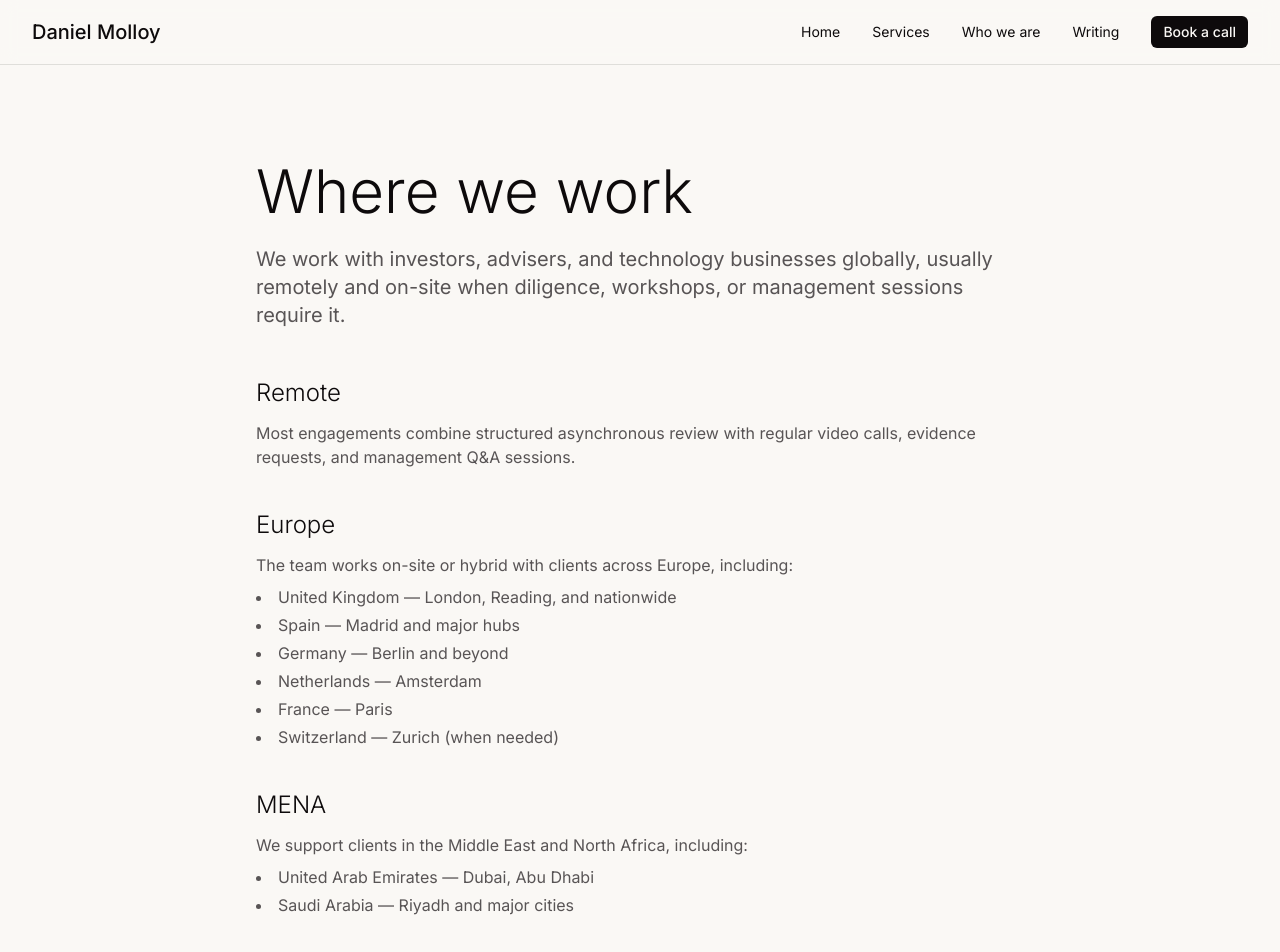
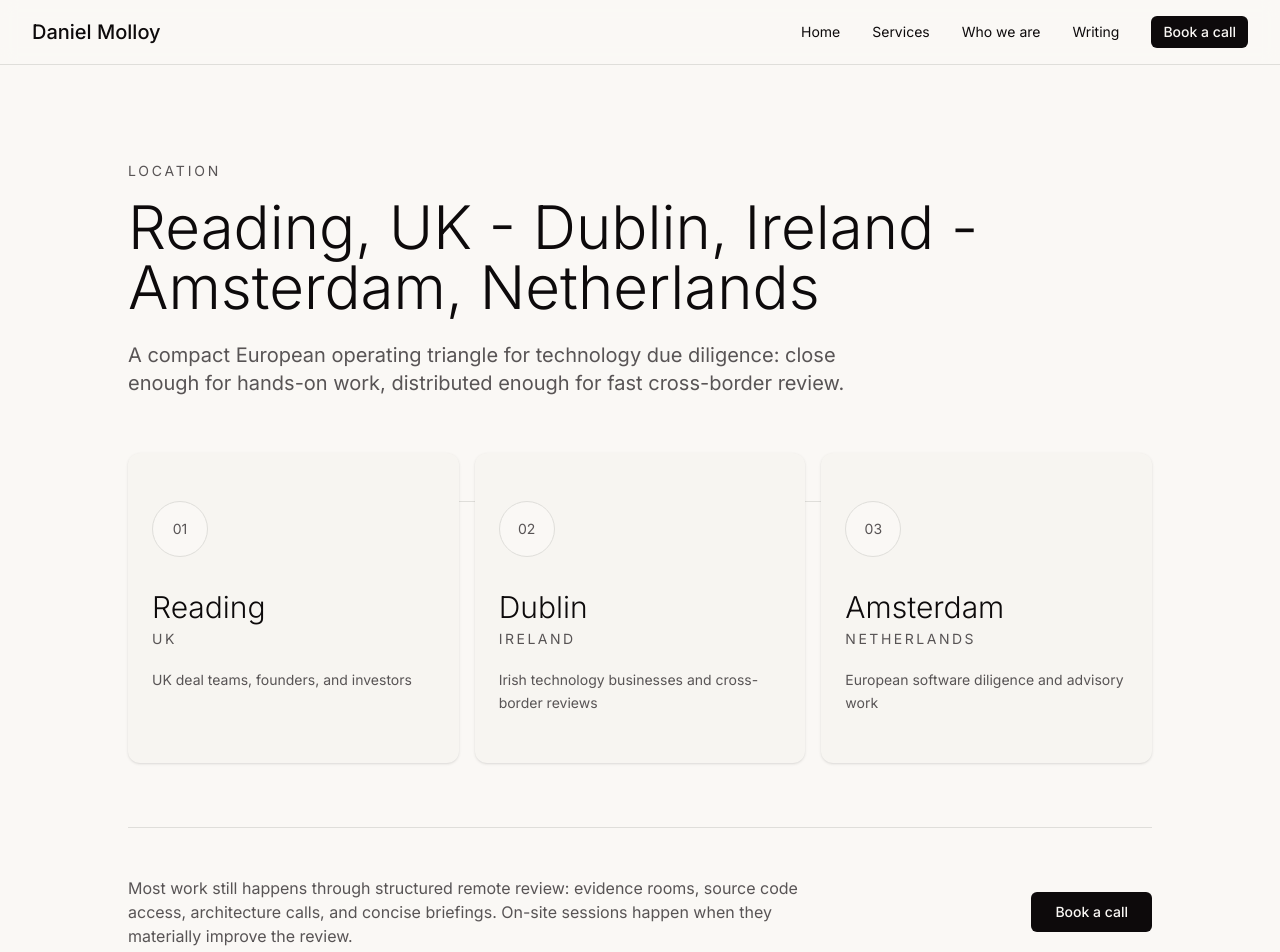
Before and after one commit to a2zlondon/danielmolloy, a Next.js app: page /locations in a window 1280 px wide. Shown: the top 952 px of the page. Built offline with nearby package versions, Linux system fonts and the light colour scheme; no server answers.

Commit message:
Update location page hubs

```diff
--- a/app/contact/page.tsx
+++ b/app/contact/page.tsx
@@ -37,7 +37,7 @@ export default function ContactPage() {
                   <div>
                     <h2 className="text-xl font-medium mb-2">Location</h2>
                     <p className="text-muted-foreground">
-                      Reading, UK
+                      Reading, UK - Dublin, Ireland - Amsterdam, Netherlands
                     </p>
                   </div>
 
--- a/app/for-partners/page.tsx
+++ b/app/for-partners/page.tsx
@@ -85,7 +85,7 @@ export default function ForPartnersPage() {
                   </Link>
                   {" · "}
                   <Link href="/locations" className="text-foreground underline hover:no-underline">
-                    Where we work
+                    Location
                   </Link>
                 </p>
               </div>
--- a/app/llms.txt/route.ts
+++ b/app/llms.txt/route.ts
@@ -19,9 +19,11 @@ export function GET() {
 - Software businesses and scale-ups
 - Founders and leadership teams
 
-## Locations
-- Remote worldwide
-- On-site in the UK, Europe, UAE, Saudi Arabia, and the US
+## Location
+- Reading, UK
+- Dublin, Ireland
+- Amsterdam, Netherlands
+- Remote review for cross-border diligence
 
 ## Key Pages
 - [Home](${SITE_URL}/): Primary overview and positioning.
@@ -29,7 +31,7 @@ export function GET() {
 - [Fix Your Tech Fast](${SITE_URL}/fix-your-tech-fast): Focused rapid audit and optimisation offer.
 - [For Partners](${SITE_URL}/for-partners): Collaboration details for partners and advisors.
 - [For Enterprises](${SITE_URL}/for-enterprises): Enterprise-specific CTO support.
-- [Locations](${SITE_URL}/locations): Coverage across key regions.
+- [Location](${SITE_URL}/locations): Reading, Dublin, and Amsterdam operating base.
 - [Who We Are](${SITE_URL}/who-we-are): Team, methodology, and review capacity.
 - [Blog](${SITE_URL}/blog): Articles on tech strategy, product, and leadership.
 - [Contact](${SITE_URL}/contact): Contact and booking pathways.
--- a/app/locations/page.tsx
+++ b/app/locations/page.tsx
@@ -2,13 +2,31 @@ import { Nav } from "@/components/nav";
 import { Footer } from "@/components/footer";
 import { BOOK_CALL_URL } from "@/lib/constants";
 import { Button } from "@/components/ui/button";
-import Link from "next/link";
+import { Card, CardContent } from "@/components/ui/card";
 
 export const metadata = {
-  title: "Where we work",
+  title: "Location",
   description:
-    "Technology due diligence and technical consulting delivered remotely or on-site. UK, Europe, MENA, and the US.",
+    "Technology due diligence and technical consulting from Reading, Dublin, and Amsterdam for investors, advisers, and software businesses.",
 };
+
+const locations = [
+  {
+    city: "Reading",
+    country: "UK",
+    note: "UK deal teams, founders, and investors",
+  },
+  {
+    city: "Dublin",
+    country: "Ireland",
+    note: "Irish technology businesses and cross-border reviews",
+  },
+  {
+    city: "Amsterdam",
+    country: "Netherlands",
+    note: "European software diligence and advisory work",
+  },
+];
 
 export default function LocationsPage() {
   return (
@@ -17,68 +35,46 @@ export default function LocationsPage() {
       <main>
         <section className="py-24 bg-background">
           <div className="container mx-auto px-4 sm:px-6 lg:px-8">
-            <div className="max-w-3xl mx-auto">
+            <div className="max-w-5xl mx-auto">
+              <p className="text-sm tracking-[0.2em] uppercase text-muted-foreground mb-4">
+                Location
+              </p>
               <h1 className="text-5xl md:text-6xl font-light mb-6">
-                Where we work
+                Reading, UK - Dublin, Ireland - Amsterdam, Netherlands
               </h1>
-              <p className="text-xl text-muted-foreground mb-12">
-                We work with investors, advisers, and technology businesses globally, usually remotely and on-site when diligence, workshops, or management sessions require it.
+              <p className="text-xl text-muted-foreground mb-14 max-w-3xl">
+                A compact European operating triangle for technology due diligence: close enough for hands-on work, distributed enough for fast cross-border review.
               </p>
 
-              <div className="space-y-10">
-                <div>
-                  <h2 className="text-2xl font-light mb-3">Remote</h2>
-                  <p className="text-muted-foreground">
-                    Most engagements combine structured asynchronous review with regular video calls, evidence requests, and management Q&A sessions.
-                  </p>
-                </div>
-
-                <div>
-                  <h2 className="text-2xl font-light mb-3">Europe</h2>
-                  <p className="text-muted-foreground mb-2">
-                    The team works on-site or hybrid with clients across Europe, including:
-                  </p>
-                  <ul className="list-disc list-inside text-muted-foreground space-y-1">
-                    <li>United Kingdom — London, Reading, and nationwide</li>
-                    <li>Spain — Madrid and major hubs</li>
-                    <li>Germany — Berlin and beyond</li>
-                    <li>Netherlands — Amsterdam</li>
-                    <li>France — Paris</li>
-                    <li>Switzerland — Zurich (when needed)</li>
-                  </ul>
-                </div>
-
-                <div>
-                  <h2 className="text-2xl font-light mb-3">MENA</h2>
-                  <p className="text-muted-foreground mb-2">
-                    We support clients in the Middle East and North Africa, including:
-                  </p>
-                  <ul className="list-disc list-inside text-muted-foreground space-y-1">
-                    <li>United Arab Emirates — Dubai, Abu Dhabi</li>
-                    <li>Saudi Arabia — Riyadh and major cities</li>
-                  </ul>
-                </div>
-
-                <div>
-                  <h2 className="text-2xl font-light mb-3">United States</h2>
-                  <p className="text-muted-foreground mb-2">
-                    We support US-based investors, scale-ups, and enterprises remotely and, when it makes sense, on-site. Major hubs include New York, San Francisco, Austin, Chicago, Boston, and LA.
-                  </p>
+              <div className="relative mb-16">
+                <div className="hidden md:block absolute left-[16%] right-[16%] top-12 border-t border-border" aria-hidden />
+                <div className="grid gap-4 md:grid-cols-3">
+                  {locations.map((location, index) => (
+                    <Card key={location.city} className="relative border-0 shadow-sm bg-card">
+                      <CardContent className="p-6">
+                        <div className="mb-8 flex h-14 w-14 items-center justify-center rounded-full border border-border bg-background text-sm text-muted-foreground">
+                          0{index + 1}
+                        </div>
+                        <h2 className="text-3xl font-light mb-1">{location.city}</h2>
+                        <p className="text-sm tracking-[0.18em] uppercase text-muted-foreground mb-5">
+                          {location.country}
+                        </p>
+                        <p className="text-sm text-muted-foreground leading-relaxed">
+                          {location.note}
+                        </p>
+                      </CardContent>
+                    </Card>
+                  ))}
                 </div>
               </div>
 
-              <div className="mt-16 pt-12 border-t border-border">
-                <p className="text-muted-foreground mb-6">
-                  Ready to discuss engagement? Book a call and we can align on how we work together—remote, hybrid, or on-site.
+              <div className="grid gap-8 border-t border-border pt-12 md:grid-cols-[1fr_auto] md:items-center">
+                <p className="text-muted-foreground max-w-2xl">
+                  Most work still happens through structured remote review: evidence rooms, source code access, architecture calls, and concise briefings. On-site sessions happen when they materially improve the review.
                 </p>
                 <Button size="lg" asChild>
                   <a href={BOOK_CALL_URL}>Book a call</a>
                 </Button>
-                <p className="mt-4">
-                  <Link href="/work-with-me" className="text-muted-foreground hover:text-foreground underline">
-                    View engagement options
-                  </Link>
-                </p>
               </div>
             </div>
           </div>
```
